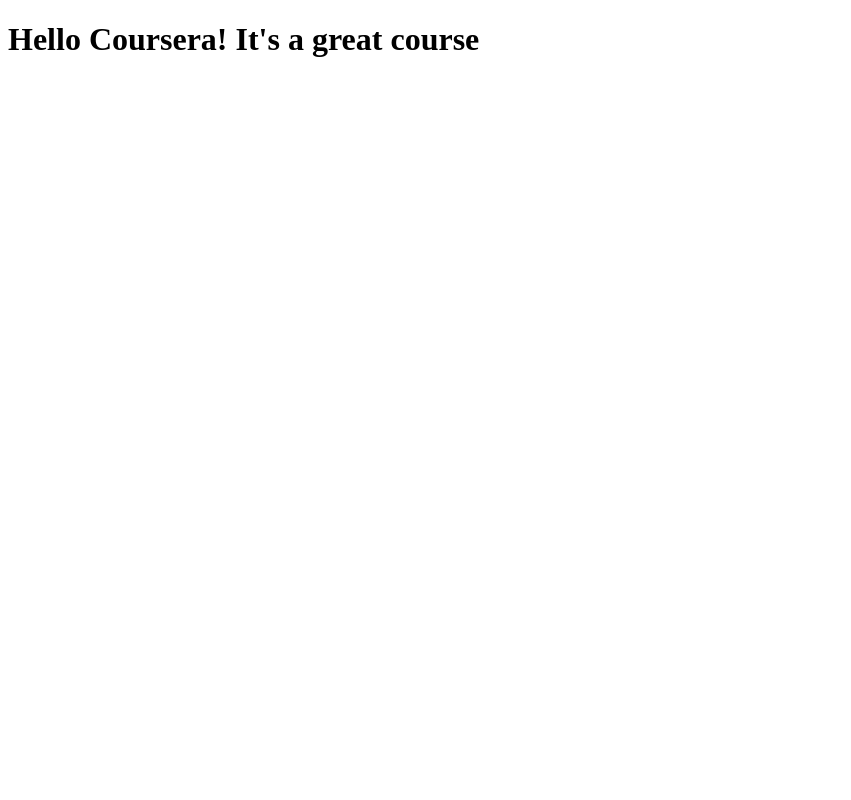
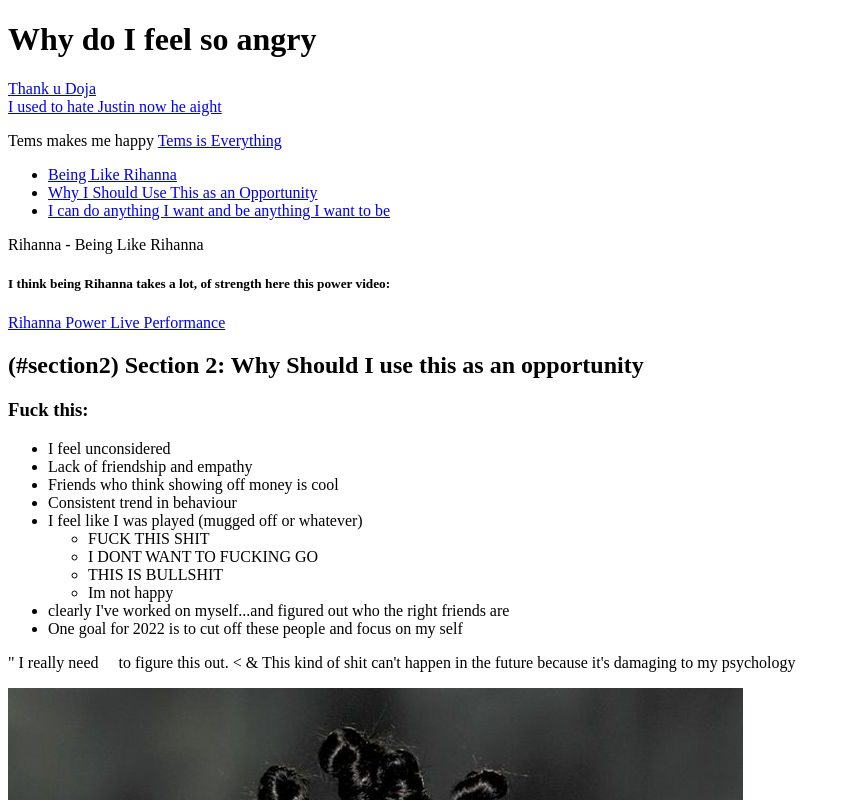
Before and after one commit to akmanbasak/coursera-test, a plain HTML site: page site/index.html in a window 1280 px wide. Shown: the top 800 px of the page, without its empty margins (0-851 px from the left). Drawn offline with Linux system fonts and the light colour scheme.

Commit message:
html 1st module studies

```diff
--- a/site/index.html
+++ b/site/index.html
@@ -1,14 +1,60 @@
 <!DOCTYPE html>
 <html>
-<head>
-    <meta charset='utf-8'>
-    <meta http-equiv='X-UA-Compatible' content='IE=edge'>
-    <title>Page Title</title>
-    <meta name='viewport' content='width=device-width, initial-scale=1'>
-    <link rel='stylesheet' type='text/css' media='screen' href='main.css'>
-    <script src='main.js'></script>
-</head>
+    <head>
+        <meta charset="utf-8">
+        <title>Fem Power</title>
+    </head>
 <body>
-    <h1>Hello Coursera! It's a great course</h1>
+    <h1>Why do I feel so angry</h1>
+    <div>
+        <a href="https://www.youtube.com/watch?v=o20nD5LAPQg" target="_blank" title="youtube dir link">Thank u Doja</a>
+        <a href="https://www.youtube.com/watch?v=K2SpP0u8qA4" target="_blank" title="youtube dir link"><div>I used to hate Justin now he aight</div></a>
+        <p>
+            Tems makes me happy
+            <a href="https://www.youtube.com/watch?v=yXI7NP7TDCw&t=994s" target="_blank" title="youtube dir link">Tems is Everything</a>
+        </p>
+        <p>
+            <ul>
+                <li> <a href="#section1">Being Like Rihanna</a></li>
+                <li><a href="#section2">Why I Should Use This as an Opportunity</a></li>
+                <li><a href="#section3">I can do anything I want and be anything I want to be</a></li>
+            </ul>
+        </p>
+        <p>
+            <section>
+                <div id="section1">Rihanna - Being Like Rihanna</div>
+                <section id="section1"></section>
+                <h5>I think being Rihanna takes a lot, of strength here this power video:</h5>
+                <a href="https://www.youtube.com/watch?v=p9Ygppti7YI" target="_blank" title="youtube dir link">Rihanna Power Live Performance</a>
+            </section>
+            <section>
+                <h2><a name="_section2">(#section2) Section 2: Why Should I use this as an opportunity</a></h2>
+            </section>
+        </p>
+    </div>
+    <div>
+        <h3>Fuck this:</h3>
+        <ul>
+            <li>I feel unconsidered</li>
+            <li>Lack of friendship and empathy</li>
+            <li>Friends who think showing off money is cool</li>
+            <li>Consistent trend in behaviour</li>
+            <li>I feel like I was played (mugged off or whatever)</li>
+            <ul>
+                <li>FUCK THIS SHIT</li>
+                <li>I DONT WANT TO FUCKING GO</li>
+                <li>THIS IS BULLSHIT</li>
+                <li>Im not happy</li>
+            </ul>
+            <li>clearly I've worked on myself...and figured out who the right friends are</li>
+            <li>One goal for 2022 is to cut off these people and focus on my self</li>
+        </ul>
+    </div>
+    <div>
+        <p>&quot; I really need &nbsp; &nbsp; to figure this out. &lt &amp; This kind of shit can't happen in the future because it's damaging to my psychology </p>
+    </div>
+    <div>
+        <img src="rihanna.jpg" width="735" height="836" alt="Picture with a quote"> Rihanna is fierce
+    </div>
 </body>
 </html>
```
Also changed, not shown: site/rihanna.jpg (added).
